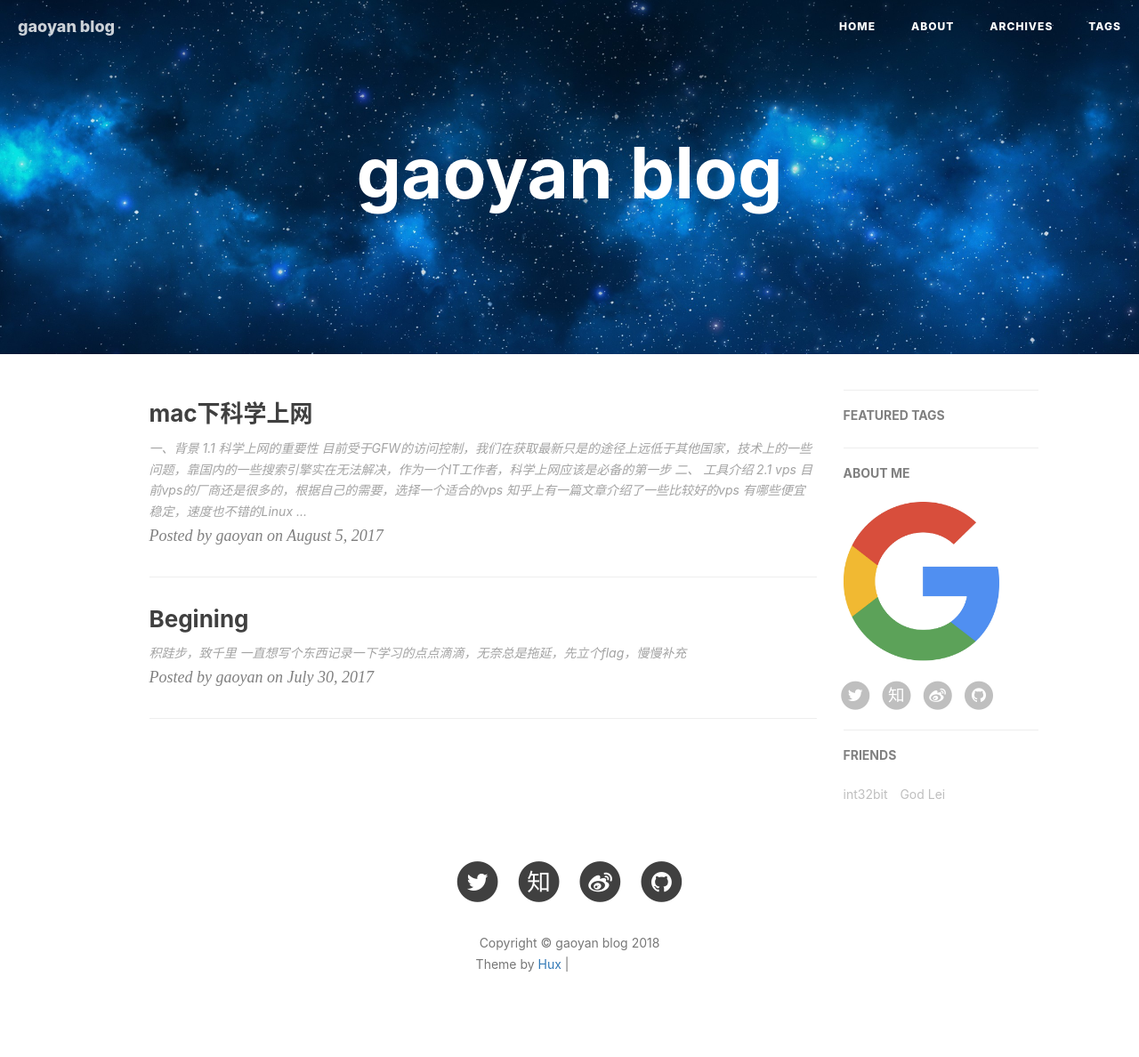
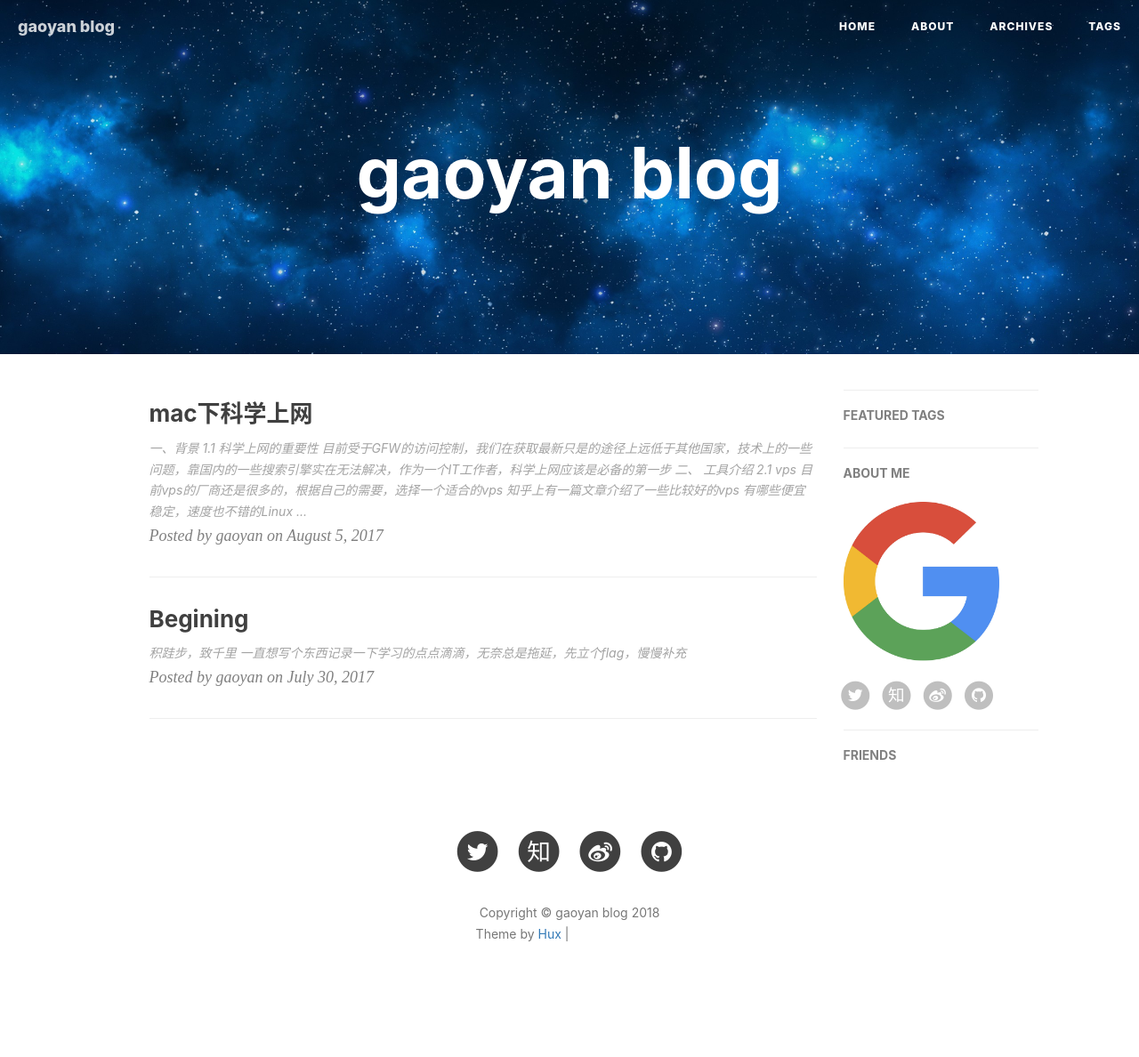
Before and after one commit to gaoyanami/gaoyanami.github.io, a Jekyll site: the page built from index.html, in a window 1280 px wide. Shown: the whole page at 89% size. Built offline with Jekyll 4.4.1, drawn with Linux system fonts in a browser that asks for light colours; nearby versions of some CDN libraries; the list of posts is cut into pages by our own code; comment, search, counter and statistics services are not loaded; after the commit the page ends 1154 px from its top, so only the background shows below that; grey boxes are pictures that could not be loaded.

Commit message:
update config

```diff
--- a/_config.yml
+++ b/_config.yml
@@ -78,11 +78,4 @@ featured-condition-size: 1              # A tag will be featured if the size of
 
 # Friends
 friends: [
-    {
-        title: "int32bit",
-        href: "http://int32bit.me"
-    },{
-        title: "God Lei",
-        href: "http://xcodest.me/"
-    }
 ]
```
